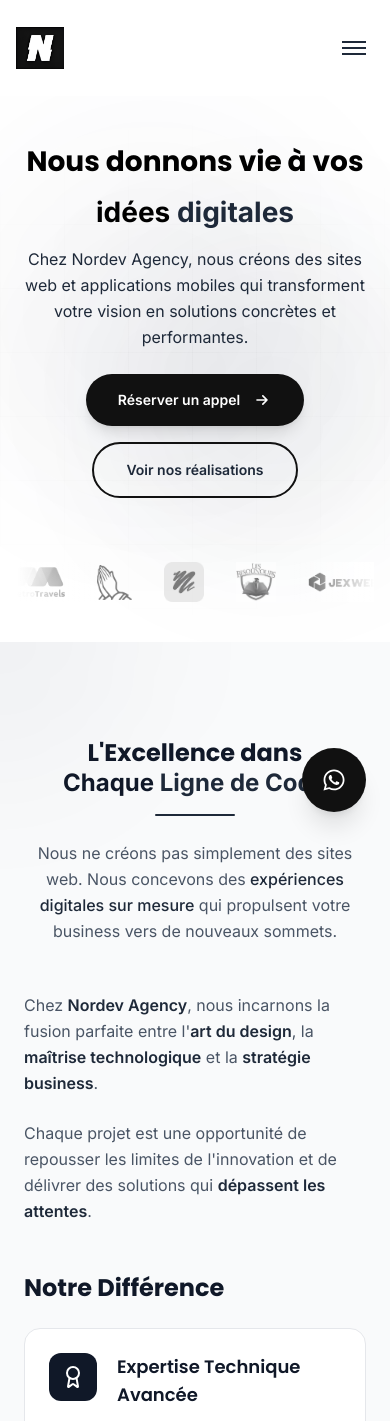
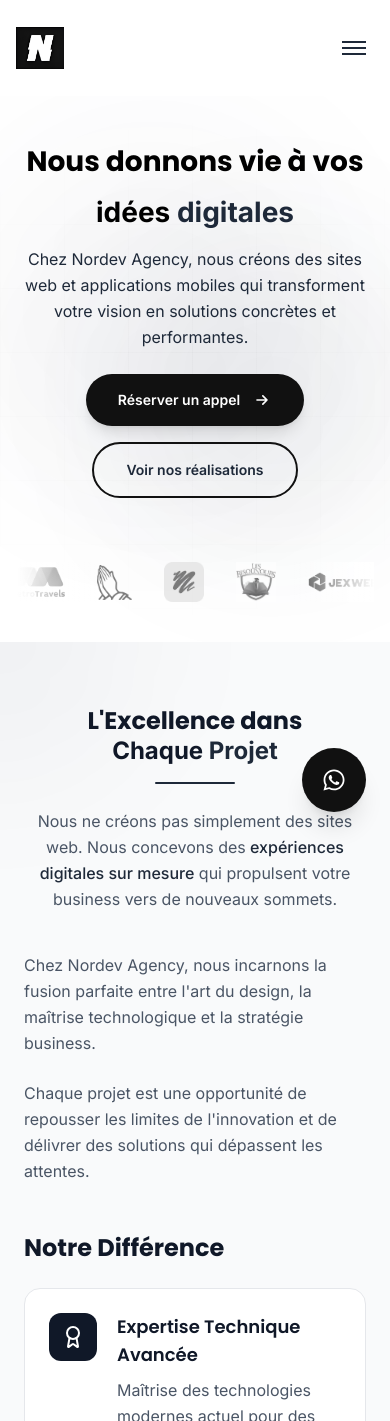
Before and after one commit to freddymk313/nordevagency, a Next.js app: page / in a window 390 px wide. Shown: the top 1421 px of the page. Built offline with nearby package versions, Linux system fonts and the light colour scheme.

Commit message:
about part 1

```diff
--- a/components/About.tsx
+++ b/components/About.tsx
@@ -3,19 +3,19 @@ import Image from "next/image";
 
 const About = () => {
   return (
-    <section id="apropos" className="py-24 bg-gray-50 relative overflow-hidden">
+    <section id="apropos" className="py-16 md:py-24 bg-gray-50 relative overflow-hidden">
       {/* Éléments d'arrière-plan sophistiqués */}
       <div className="absolute top-0 left-0 w-72 h-72 bg-gray-900/3 rounded-full blur-3xl -translate-x-1/2 -translate-y-1/2" />
       <div className="absolute bottom-0 right-0 w-96 h-96 bg-gray-900/2 rounded-full blur-3xl translate-x-1/3 translate-y-1/3" />
 
       <div className="container mx-auto px-6 relative z-10">
         <div className="max-w-7xl mx-auto">
-          <div className="text-center mb-12 md:mb-20">
+          <div className="text-center mb-10 md:mb-20">
             <h2 className="text-2xl md:text-4xl font-bold text-gray-900 mb-4 md:mb-6 leading-tight">
               L&apos;Excellence dans
               {/* <span className="text-gray-800">Chaque Ligne de Code</span> */}
               <span className="block">
-                Chaque <span className="text-gray-800">Ligne de Code</span>
+                Chaque <span className="text-gray-800">Projet</span>
               </span>
             </h2>
             <div className="w-20 h-0.5 bg-gray-800 mx-auto mb-6 rounded-full" />
@@ -29,25 +29,25 @@ const About = () => {
             </p>
           </div>
 
-          <div className="grid lg:grid-cols-2 gap-20 items-center">
+          <div className="grid lg:grid-cols-2 gap-10 md:gap-20 items-center">
             {/* Colonne texte - Contenu enrichi */}
             <div className="space-y-8">
               <div className="space-y-6">
                 <p className="text-base text-gray-600 leading-relaxed font-normal">
                   Chez{" "}
-                  <span className="font-semibold text-gray-800">
+                  <span className="">
                     Nordev Agency
                   </span>
                   , nous incarnons la fusion parfaite entre l&apos;
-                  <span className="text-gray-800 font-semibold">
+                  <span className="">
                     art du design
                   </span>
                   , la{" "}
-                  <span className="text-gray-800 font-semibold">
+                  <span className="">
                     maîtrise technologique
                   </span>{" "}
                   et la{" "}
-                  <span className="text-gray-800 font-semibold">
+                  <span className="">
                     stratégie business
                   </span>
                   .
@@ -56,7 +56,7 @@ const About = () => {
                 <p className="text-base text-gray-600 leading-relaxed font-normal">
                   Chaque projet est une opportunité de repousser les limites de
                   l&apos;innovation et de délivrer des solutions qui{" "}
-                  <span className="font-semibold text-gray-800">
+                  <span className="">
                     dépassent les attentes
                   </span>
                   .
```
